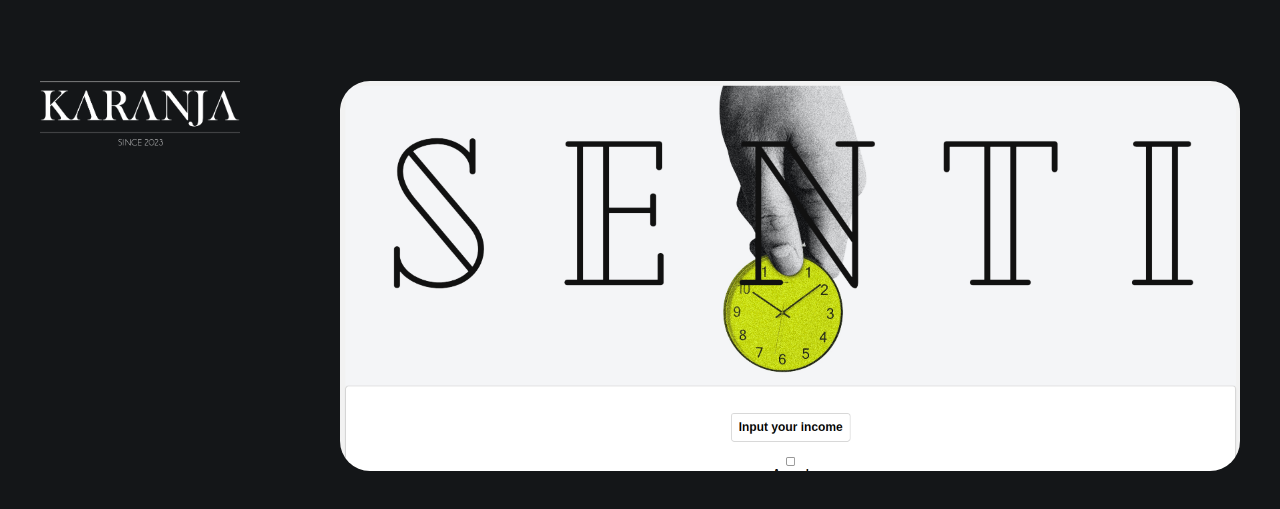
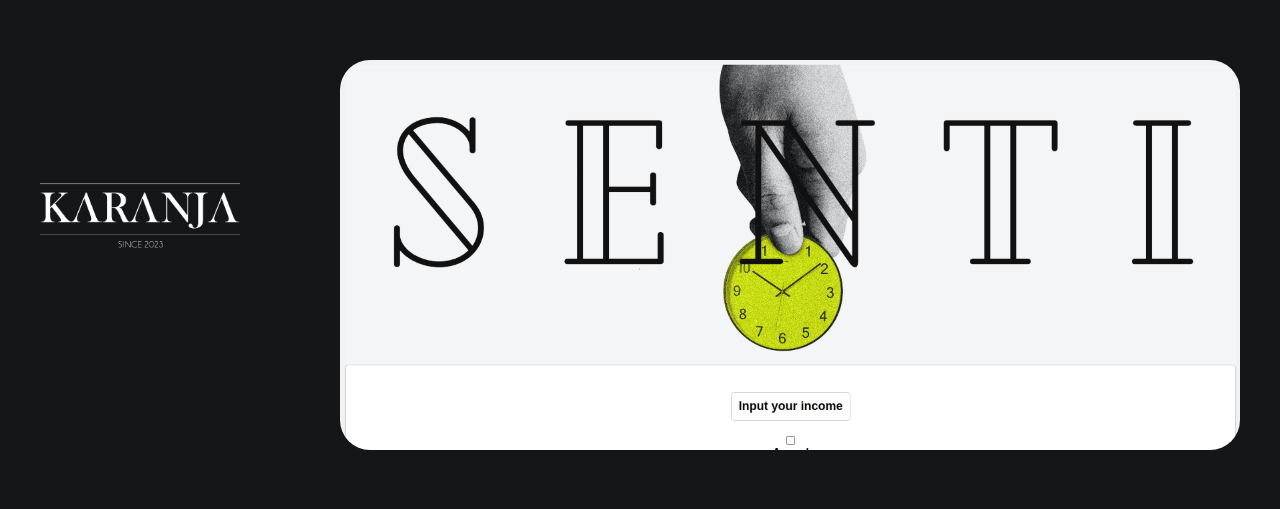
Before and after one commit to SKaranjaN/Portfolio, a React (Create React App) app: page / in a window 1280 px wide. Shown: the part 147-656 px from the top of the page. Built offline with nearby package versions, Linux system fonts and the light colour scheme.

Commit message:
slideshow

```diff
--- a/src/Background.js
+++ b/src/Background.js
@@ -3,17 +3,17 @@ import backgroundImage from "./Images/LOGO DARK.png";
 
 function Background() {
   return (
-    <div>
+    <div style={{ position: "fixed", zIndex: 1 }}>
       <img
         style={{
           marginLeft: "-1000px",
-          marginTop: "50px",
+          marginTop: "-200px",
           width: "200px",
         }}
         src={backgroundImage}
         alt="Background"
       />
-      {/* /line element */}
+      {/* line element */}
       <hr style={{ borderTop: "1px solid white" }} />
     </div>
   );
--- a/src/Float.js
+++ b/src/Float.js
@@ -25,7 +25,7 @@ function Float() {
       <img
         style={{
           marginLeft: "300px",
-          marginTop: "-100px",
+          marginTop: "10px",
           width: "900px",
           borderRadius: "30px",
         }}
```
